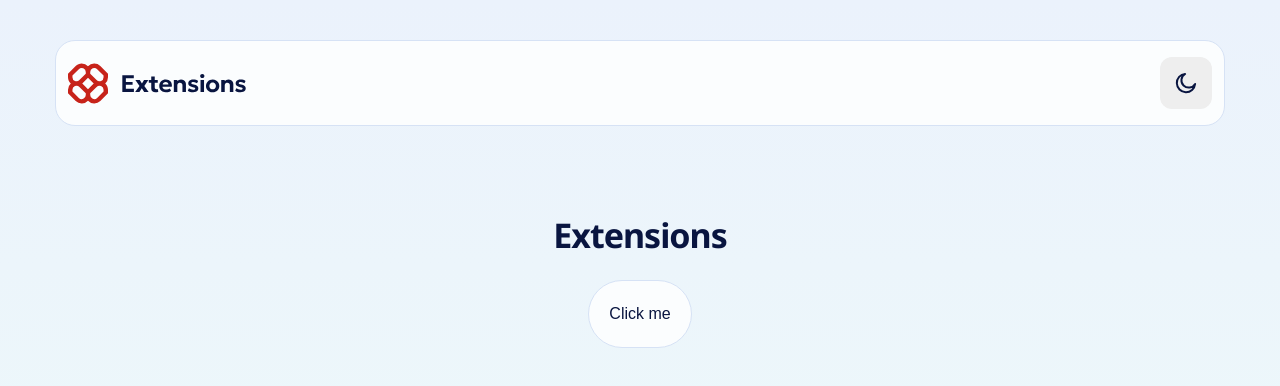
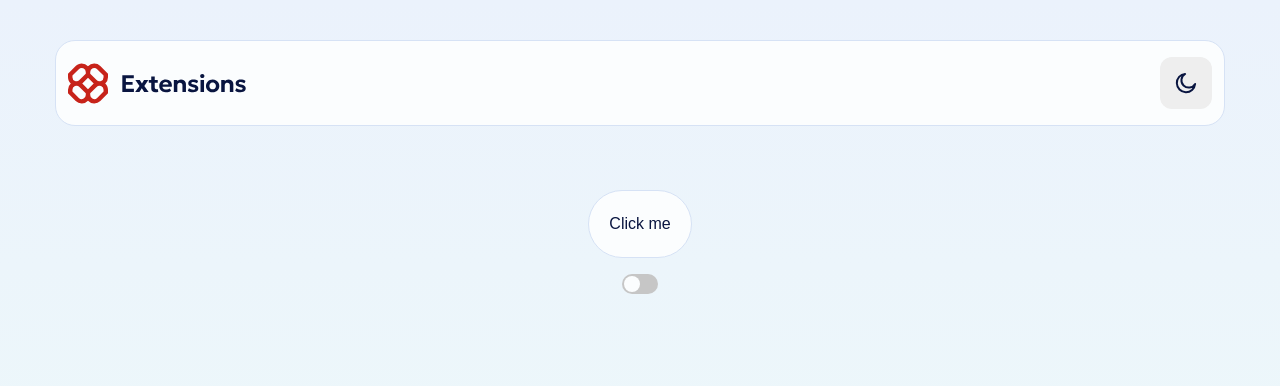
Before and after one commit to CrownedTechie/chrome-extensions-manager, a React (Vite) app: page / in a window 1280 px wide. Shown: the top 386 px of the page. Built offline with nearby package versions, Linux system fonts and the light colour scheme.

Commit message:
feat:: implement the switch component and refactor:: refactor components better

```diff
--- a/package.json
+++ b/package.json
@@ -10,6 +10,7 @@
     "preview": "vite preview"
   },
   "dependencies": {
+    "@radix-ui/react-switch": "^1.2.5",
     "react": "^19.1.0",
     "react-dom": "^19.1.0",
     "styled-components": "^6.1.19"
--- a/src/App.tsx
+++ b/src/App.tsx
@@ -1,65 +1,26 @@
 import "./index.css";
-import { Button, Header, TextPreset1, ThemeIcon, Typography } from "./components";
-import { useState } from "react";
+import { Button, Header, SwitchButton} from "./components";
 import { usePreferredTheme } from "./utils";
-import { DarkThemeLogo, LightThemeLogo, MoonIcon, SunIcon } from "./assets";
 
 function App() {
-  const [isHovered, setIsHovered] = useState(false);
-  const [isButtonActive, setIsButtonActive] = useState(false);
   const { theme, setTheme } = usePreferredTheme();
-  const isDarkTheme = theme === "dark";
-
-  const getButtonTextColor = () => {
-    // Dark theme
-    if (isDarkTheme) {
-      return isButtonActive ? "N900" : "N0";
-    }
-
-    // Light theme
-    if (isButtonActive) {
-      return "N0";
-    }
-    return isHovered ? "N600" : "N900";
-};
-
   return (
     <>
       <main>
-        <Header>
-           <img
-            src={isDarkTheme ? DarkThemeLogo :LightThemeLogo}
-            alt="Extensions logo"
-           />
+							<Header
+									setTheme={setTheme}
+									theme={theme}
+							/>
 
-          <ThemeIcon onClick={() => setTheme(prev => prev === "dark" ? "light" : "dark")}>
-            <img src={isDarkTheme ? SunIcon : MoonIcon} alt={`${theme} icon`}/>
-          </ThemeIcon>
-        </Header>
+							<section>
+								<Button
+									theme={theme}
+									text="Click me"
+								/>
 
-        <section>
-          <TextPreset1 text="Extensions" color={isDarkTheme ? "N0" : "N900"}/>
-
-          <Button
-            $isActive={isButtonActive}
-            onMouseEnter={() => setIsHovered(true)}
-            onMouseLeave={() => setIsHovered(false)}
-            onClick={() => setIsButtonActive(prev => !prev)}
-          >
-            <Typography
-              fontWeight={isButtonActive ? "medium" : "regular"}
-              color={getButtonTextColor()}
-              textAlign="center"
-            >
-              Click me
-            </Typography>
-          </Button>
-        </section>
-
-
+								<SwitchButton />
+							</section>
       </main>
-
-
     </>
   )
 }
--- a/src/components/button/index.tsx
+++ b/src/components/button/index.tsx
@@ -1,11 +1,13 @@
+import { useState } from "react";
 import styled from "styled-components";
+import { Typography } from "../typography";
 
-interface IButtonProps {
+interface IStyledButtonProps {
  $isActive?: boolean;
  $padding?: string;
 }
 
-export const Button = styled.button<IButtonProps>`
+export const StyledButton = styled.button<IStyledButtonProps>`
  border-radius: var( --rounded-full);
  border: 1px solid transparent;
  padding: ${({ $padding }) => $padding || "var(--spacing100) var(--spacing250)"};
@@ -45,3 +47,48 @@
     }
   }
 `;
+
+interface IButtonProps {
+		theme: "light" | "dark";
+		text: string;
+}
+
+export const Button = ({
+	theme,
+	text
+}: IButtonProps) => {
+		const [isButtonActive, setIsButtonActive] = useState(false);
+  const [isHovered, setIsHovered] = useState(false);
+
+		const isDarkTheme = theme === "dark";
+
+		const getButtonTextColor = () => {
+			// Dark theme
+			if (isDarkTheme) {
+					return isButtonActive ? "N900" : "N0";
+			}
+
+			// Light theme
+			if (isButtonActive) {
+					return "N0";
+			}
+			return isHovered ? "N600" : "N900";
+		};
+
+  return (
+    <StyledButton
+					$isActive={isButtonActive}
+					onMouseEnter={() => setIsHovered(true)}
+					onMouseLeave={() => setIsHovered(false)}
+					onClick={() => setIsButtonActive(prev => !prev)}
+				>
+      <Typography
+        fontWeight={isButtonActive ? "medium" : "regular"}
+        color={getButtonTextColor()}
+        textalign="center"
+      >
+        {text}
+      </Typography>
+    </StyledButton>
+  )
+};
--- /dev/null
+++ b/src/components/card/index.tsx
@@ -0,0 +1,13 @@
+import styled from "styled-components";
+
+
+export const CardContainer = styled.article`
+ width: 382px;
+ padding: var(--spacing250);
+ border-radius: var(--rounded20);
+ border: 1px solid transparent;
+
+ /* light theme styling */
+ background-color: var(--neutral0);
+ border-color: var(--neutral200);
+`;
--- a/src/components/header/index.tsx
+++ b/src/components/header/index.tsx
@@ -1,6 +1,9 @@
 import styled from "styled-components";
+import { DarkThemeLogo, LightThemeLogo, MoonIcon, SunIcon } from "../../assets";
+import type { SetStateAction } from "react";
+import { ThemeIcon } from "../themeIcon";
 
-export const Header = styled.header`
+const HeaderContainer = styled.header`
  display: flex;
  align-items: center;
  justify-content: space-between;
@@ -17,3 +20,35 @@
   background-color: var(--neutral800);
  }
 `;
+
+interface IHeaderProps {
+  setTheme: (value: SetStateAction<"light" | "dark">) => void;
+  theme: "light" | "dark";
+};
+
+export const Header = ({
+ setTheme,
+ theme
+}: IHeaderProps) => {
+  const isDarkTheme = theme === "dark";
+
+  const toggleTheme = () => {
+    setTheme(prev => prev === "dark" ? "light" : "dark");
+  };
+
+ return (
+  <HeaderContainer>
+   <img
+    src={isDarkTheme ? DarkThemeLogo :LightThemeLogo}
+    alt="Extensions logo"
+   />
+
+   <ThemeIcon onClick={toggleTheme}>
+    <img
+     src={isDarkTheme ? SunIcon : MoonIcon}
+     alt={`${theme} icon`}
+    />
+   </ThemeIcon>
+  </HeaderContainer>
+ )
+};
--- /dev/null
+++ b/src/components/switch/index.tsx
@@ -0,0 +1,51 @@
+import * as RadixSwitch from "@radix-ui/react-switch";
+import styled from "styled-components";
+
+const SwitchRoot = styled(RadixSwitch.Root)`
+ all: unset;
+ width: 36px;
+	height: 20px;
+	border-radius: var(--rounded-full);
+	position: relative;
+ transition: background-color 200ms;
+ cursor: pointer;
+
+ body[data-theme="light"] & {
+  background-color: var(--neutral300);
+
+  &[data-state="checked"] {
+   background-color: var(--red700);
+  }
+ }
+
+ body[data-theme="dark"] & {
+  	background-color: var(--neutral600);
+
+   &[data-state="checked"] {
+   background-color: var(--red400);
+  }
+ }
+`;
+
+const SwitchThumb = styled(RadixSwitch.Thumb)`
+ display: block;
+ width: 16px;
+ height: 16px;
+ background-color: var(--neutral0);
+ border-radius: var(--rounded-full);
+ transition: transform 100ms;
+ transform: translateX(2px);
+ will-change: transform;
+
+ &[data-state="checked"] {
+   transform: translateX(19px);
+ }
+`;
+
+export const SwitchButton = () => {
+ return (
+  <SwitchRoot>
+   <SwitchThumb />
+  </SwitchRoot>
+ )
+};
--- a/src/components/typography/index.tsx
+++ b/src/components/typography/index.tsx
@@ -36,8 +36,8 @@
   font-weight: ${({ fontWeight = "regular" }) => fontWeightMap[fontWeight]};
   color: ${({ color = "N900" }) => colorMap[color]};
   font-size: ${({ fontSize = "sm" }) => fontSizeMap[fontSize]};
-  line-height: ${({ lineHeight }) => lineHeight || "normal"};
-  text-align: ${({ textAlign }) => textAlign || "left"};
+  line-height: ${({ lineheight }) => lineheight || "normal"};
+  text-align: ${({ textalign }) => textalign || "left"};
   letter-spacing: ${({ letterSpacing }) => letterSpacing || "normal"};
 `;
 
@@ -47,9 +47,9 @@
  color,
  fontSize,
  children,
- lineHeight,
+ lineheight,
  letterSpacing,
- textAlign
+ textalign
 }: ITypographyProps) => {
   return (
     <StyledTypography
@@ -57,9 +57,9 @@
       fontSize={fontSize}
       fontWeight={fontWeight}
       color={color}
-      lineHeight={lineHeight}
+      lineheight={lineheight}
       letterSpacing={letterSpacing}
-      textAlign={textAlign}
+      textalign={textalign}
     >
       {children}
     </StyledTypography>
--- a/src/components/typography/types.ts
+++ b/src/components/typography/types.ts
@@ -15,8 +15,8 @@
  fontSize?: TypographyFontSizes;
  fontWeight?: TypographyFontWeights;
  color?: TypographyColors;
- lineHeight?: string;
+ lineheight?: string;
  letterSpacing?: string;
- textAlign?: "left" | "center" | "right" | "justify";
+ textalign?: "left" | "center" | "right" | "justify";
  children?: ReactNode;
 };
--- a/src/index.css
+++ b/src/index.css
@@ -76,6 +76,7 @@
   flex-direction: column;
   align-items: center;
   width: 100%;
+  gap: var(--spacing200);
 }
 
   /* Light theme styling */
```
Also changed, not shown: src/components/index.ts (+6 -4 lines), 1 other file (tests, documents, lock files or other folders).
